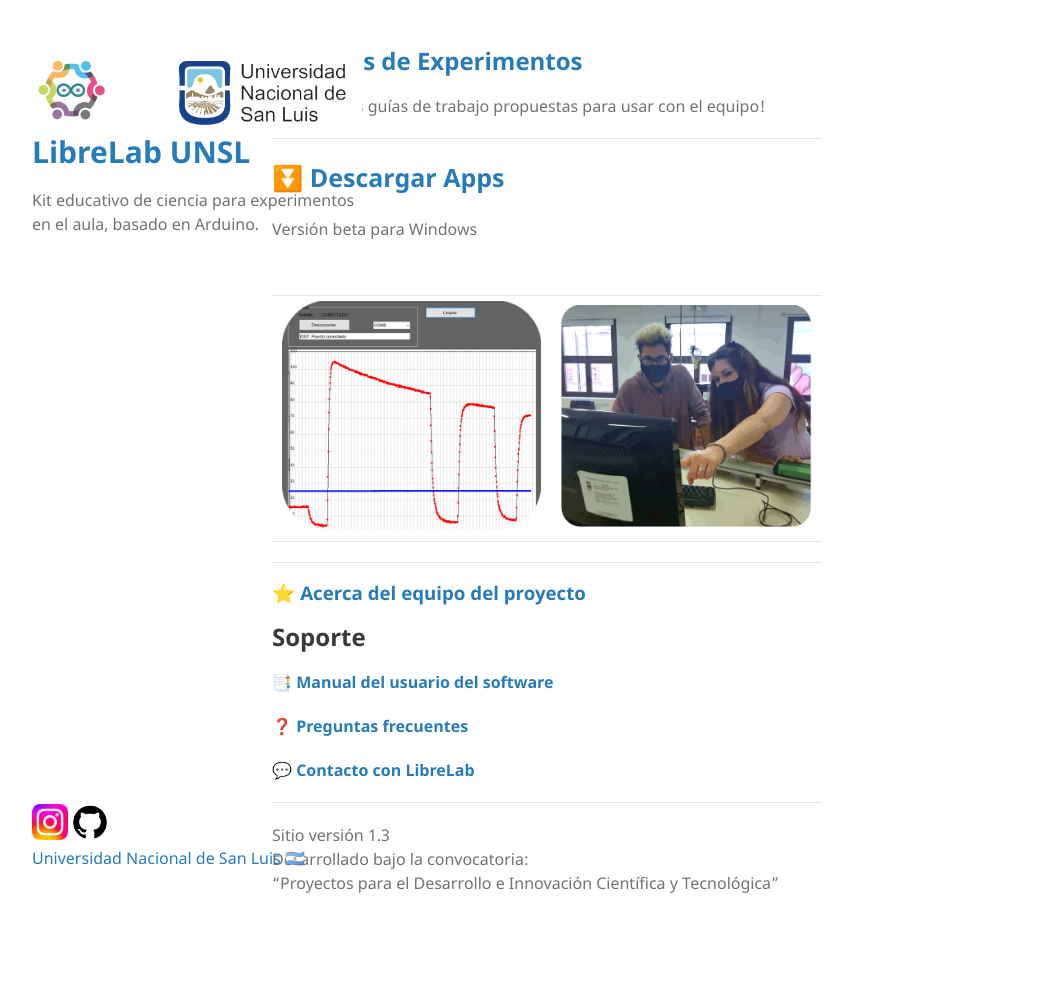
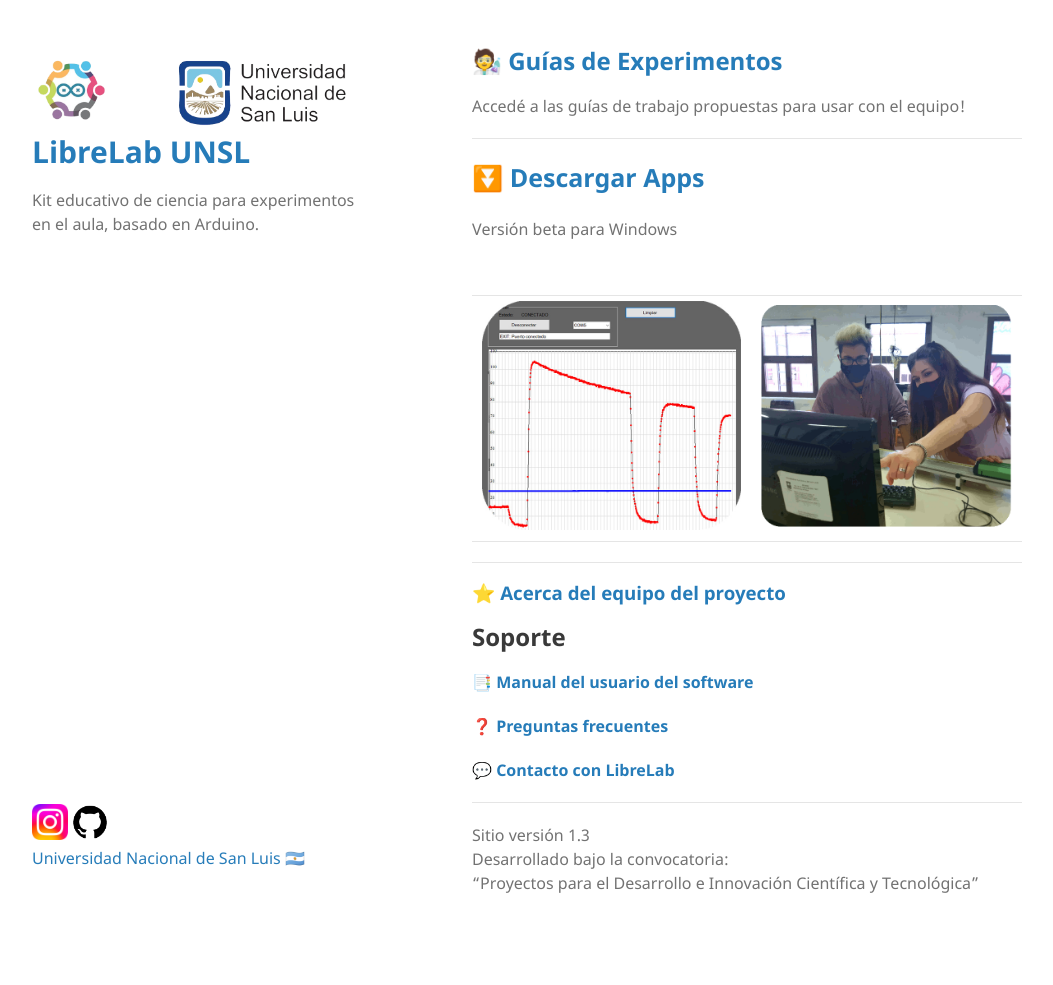
Before and after one commit to labunsl/labunsl.github.io, a Jekyll site: the page built from index.md, in a window 1280 px wide. Shown: the whole page, without its empty margins (68-1121 px from the left). Built offline with Jekyll 4.4.1, drawn with Linux system fonts in a browser that asks for light colours.

Commit message:
Update jekyll-theme-minimal.scss

```diff
--- a/_sass/jekyll-theme-minimal.scss
+++ b/_sass/jekyll-theme-minimal.scss
@@ -243,7 +243,6 @@
 @media print, screen and (max-width: 1400px) {
 	section {
     	 	width:550px;
-		margin: 0 200px 20px;
 	}
 }
 
```
